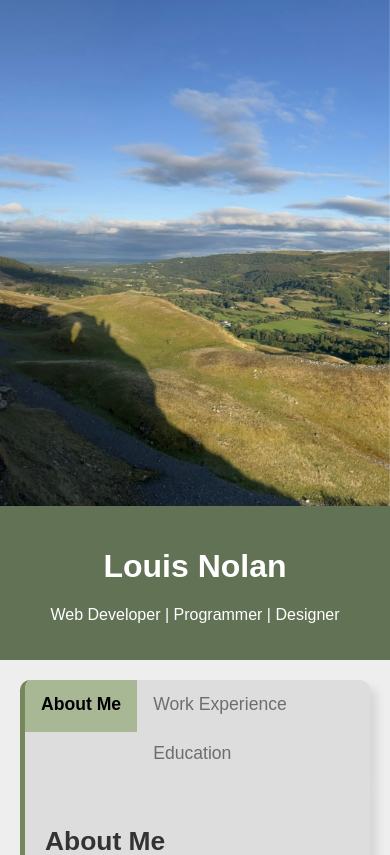
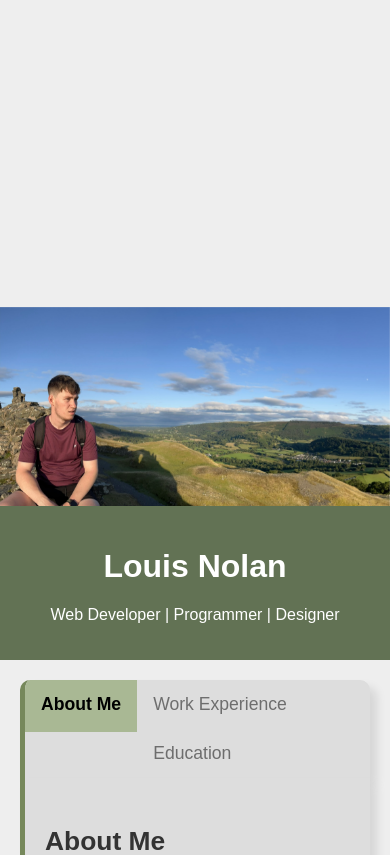
Before and after one commit to LouisNolan21/LouisNolanCV, a Flask app: page / in a window 390 px wide. Shown: the top 855 px of the page. Run offline with Flask 3, Linux system fonts and the light colour scheme.

Commit message:
Update main.css
background change

```diff
--- a/static/css/main.css
+++ b/static/css/main.css
@@ -75,9 +75,20 @@ body {
     top: 0;
     left: 0;
     width: 100%;
-    height: 60vh; /* Was 40 */
-    background: url("../images/img6.JPEG") no-repeat center center/cover;
-    z-index: -1; /* Moves background behind everything */
+    height: 60vh; /* Adjusts height dynamically */
+    background: url("../images/img6.JPEG") no-repeat center center;
+    background-size: cover;
+    background-attachment: fixed; /* Helps with parallax effect on large screens */
+    z-index: -1; /* Keeps it behind content */
+}
+
+/* 📱 Mobile Optimization */
+@media screen and (max-width: 768px) {
+    .background {
+        height: 100vh; /* Full height on mobile */
+        background-size: contain; /* Ensures full image visibility */
+        background-attachment: scroll; /* Fixes issues with fixed backgrounds on mobile */
+    }
 }
 
 /* Main Content Container */
```
